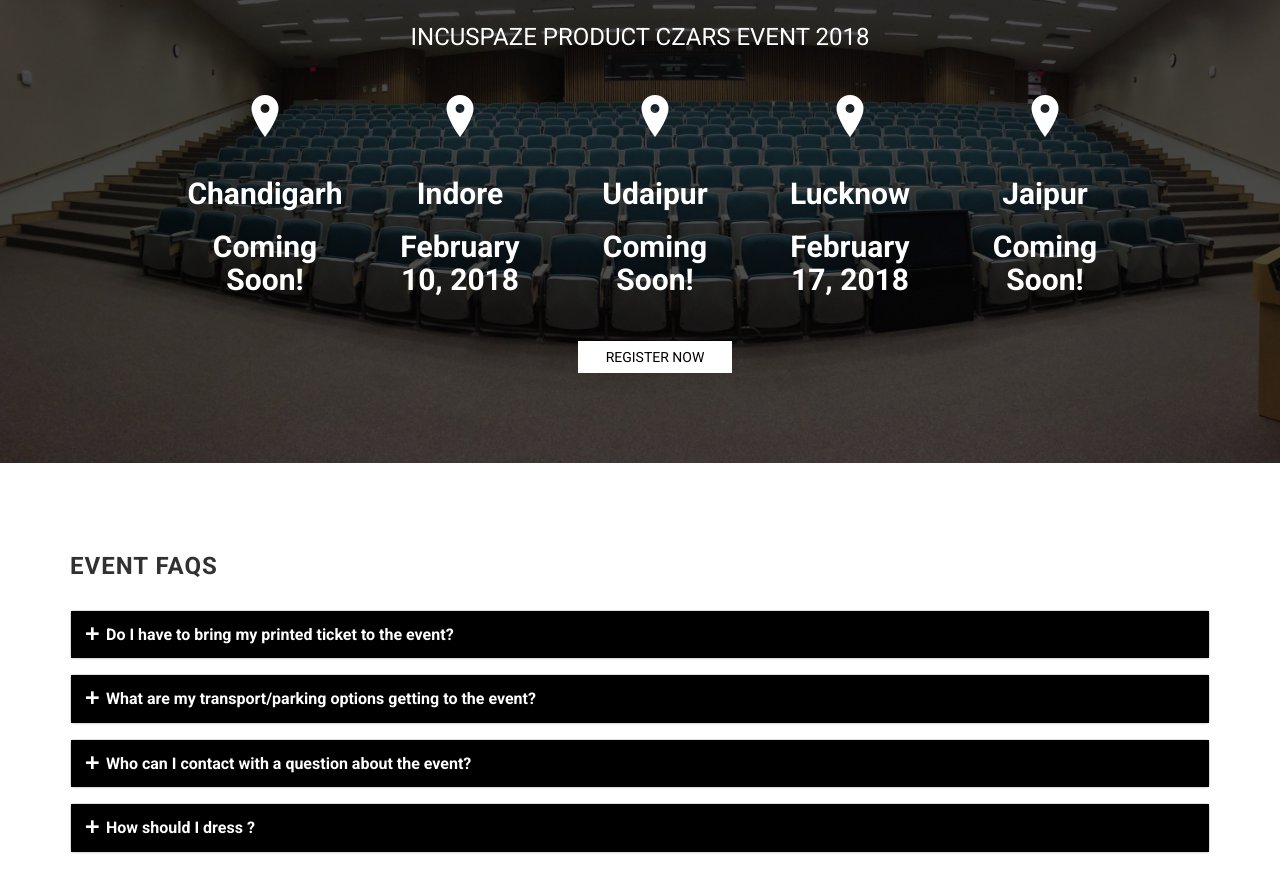
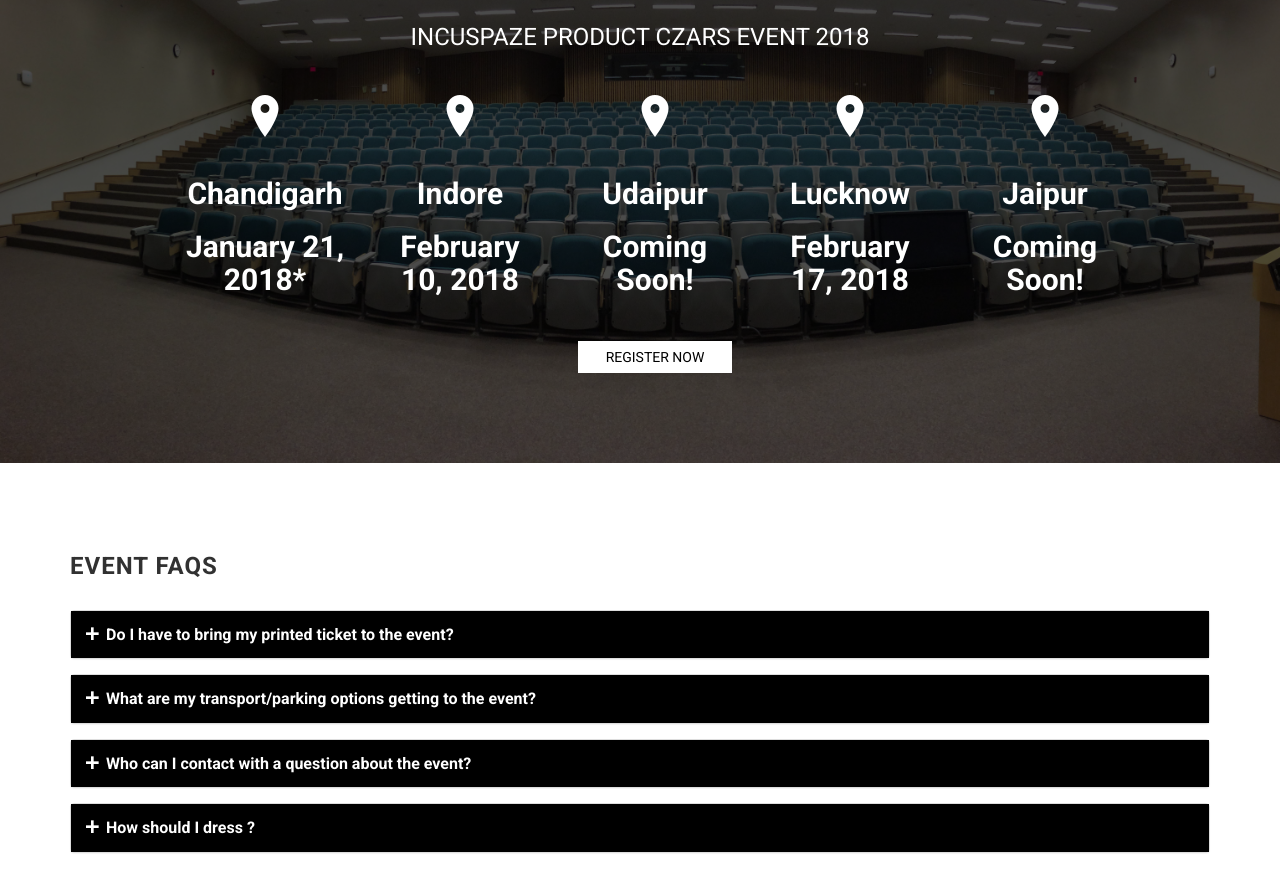
Before and after one commit to DishantK1807/catapoolt_website, a website: page index.html in a window 1280 px wide. Shown: the part 2745-3637 px from the top of the page. Drawn offline with Linux system fonts and the light colour scheme; files whose address does not match are found by name.

Commit message:
Change chandigarh date:

```diff
--- a/index.html
+++ b/index.html
@@ -189,7 +189,7 @@
 
                     <i class="ion-ios-location"></i>
                     <h2 style="color:#ffffff">Chandigarh</h2>
-                    <h2 style="color:#ffffff">Coming Soon!</h2>
+                    <h2 style="color:#ffffff">January 21, 2018*</h2>
 
                 </div>
                 <div class="col-sm-2">
```
